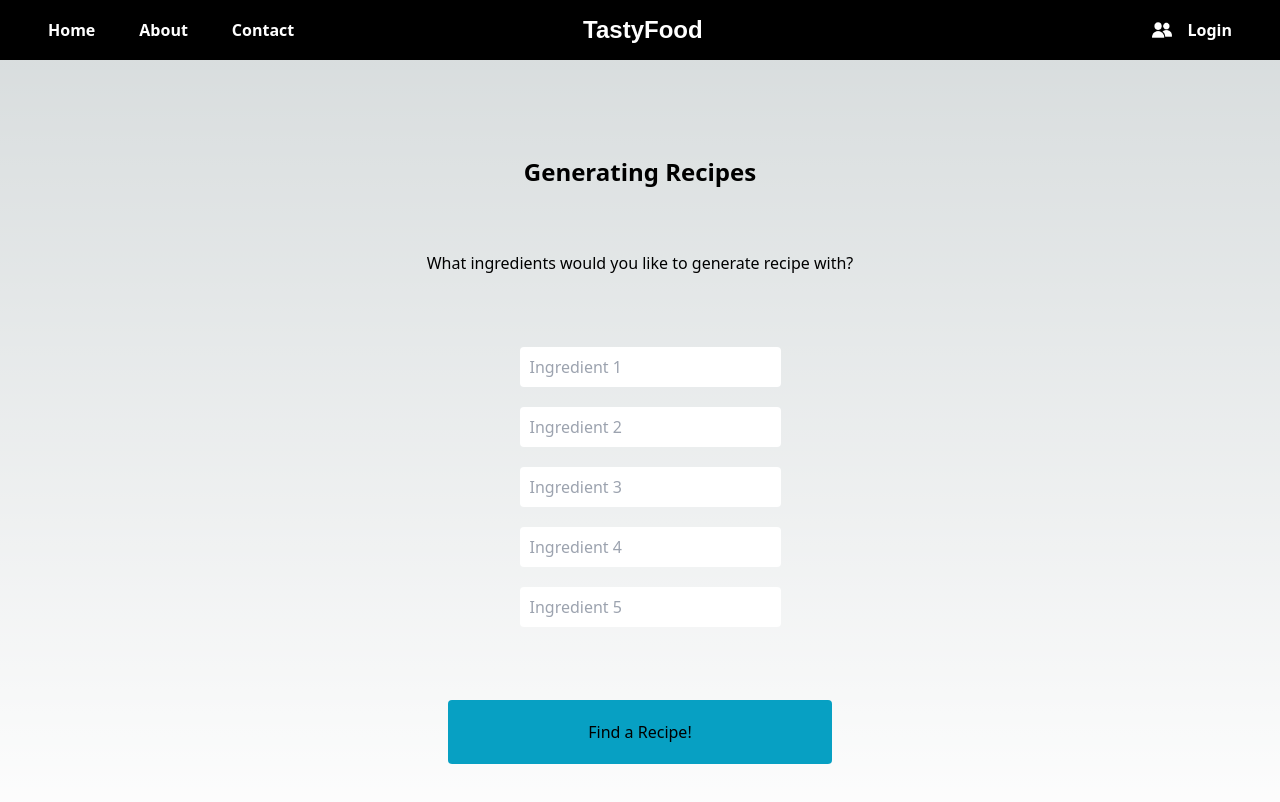
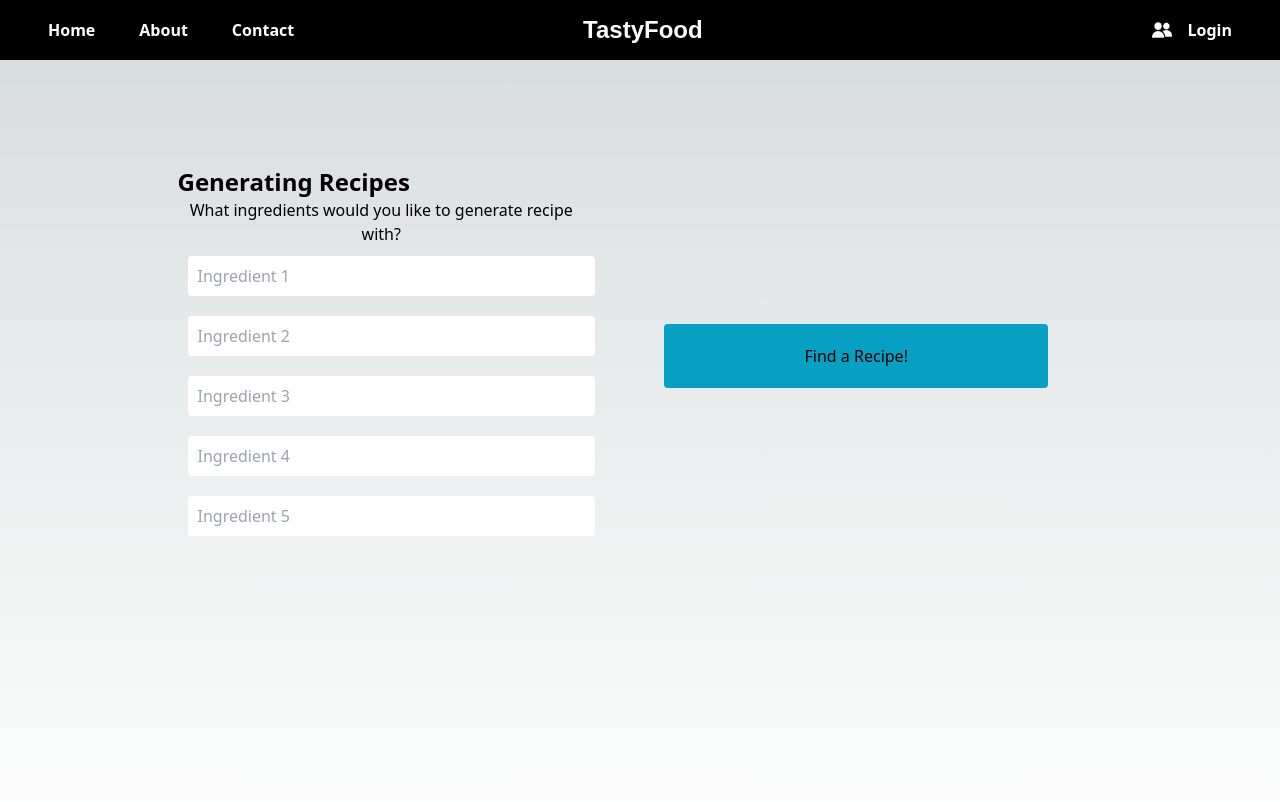
Before and after one commit to SamchenUF/CEN3031TastyFood, a Next.js app in the folder tastyfoodapp/: page /genrecipes in a window 1280 px wide. Shown: the top 802 px of the page. Built offline with nearby package versions, Linux system fonts and the light colour scheme; no server answers; a web font is replaced by a local one.

Commit message:
modified gen recipes page

```diff
--- /dev/null
+++ b/tastyfoodapp/pages/genrecipes.css
@@ -0,0 +1,55 @@
+@media only screen and (max-width: 1200px) {
+    .super-flex-container{
+        flex-direction:column!important;
+    }
+    .super-render-wrapper{
+        margin-left:0!important;
+        margin-right:0!important;
+    }
+  }
+
+.super-flex-container{
+    display: flex;
+    flex-direction: row;
+    align-items: center;
+    margin-top: 10px;
+
+}
+
+
+
+.super-generate-wrapper{
+    margin-left: 0%;
+    width: 500px;
+    margin-right: 25px;
+    align-items:center;
+
+}
+
+.super-render-wrapper{
+    margin-left: 5%;
+    margin-right:5%;
+    align-items:center;
+}
+
+.generate-wrapper{
+    display: flex;
+    flex-direction: column;
+    align-items:center;
+
+  }
+
+
+  .generate-wrapper button{
+    margin-top: 25px;
+    margin-bottom: 25px;
+  }
+
+  .message-wrapper{
+    width: 400px;
+
+  }
+
+  .render-wrapper{
+    align-items:center;
+  }
--- a/tastyfoodapp/pages/genrecipes.js
+++ b/tastyfoodapp/pages/genrecipes.js
@@ -1,6 +1,8 @@
 import React, { useState } from 'react';
 import gptCall from './/api/gptCall';
 import Layout from '@/components/layout';
+import "./genrecipes.css";
+
 
 export default function GenRecipes() {
   // State variables to manage input values
@@ -31,6 +33,8 @@ export default function GenRecipes() {
   return (
     <Layout>
     <main className="flex min-h-screen flex-col items-center justify-between p-24">
+      <div className = "super-flex-container">
+          <div className ="super-generate-wrapper">
       <h1 className="text-2xl font-bold">Generating Recipes</h1>
       <p className="text-center">What ingredients would you like to generate recipe with?</p>
       <form>
@@ -101,11 +105,24 @@ export default function GenRecipes() {
         <p></p>
         {/* Button with onClick event */}
       </form>
-      <div>
-      <button type ='button' onClick={getResponse} className="outline-sky-500 size-16 bg-custom-bluegrey hover:bg-sky-600 w-96 justify-center rounded flex items-center py-2 px-4">
-          Find a Recipe!
-      </button>
-      {message && <p>{message}</p>}
+
+      </div>
+
+
+      <div className="super-render-wrapper">
+
+        <div className="render-wrapper">
+
+      <div className = "generate-wrapper">
+        <button type ='button' onClick={getResponse} className="outline-sky-500 size-16 bg-custom-bluegrey hover:bg-sky-600 w-96 justify-center rounded flex items-center py-2 px-4">
+            Find a Recipe!
+        </button>
+        <div className="message-wrapper">
+          <span>{message && <p>{message}</p>}</span>
+        </div>
+      </div>
+      </div>
+      </div>
       </div>
     </main>
     </Layout>
--- a/tastyfoodapp/src/app/globals.css
+++ b/tastyfoodapp/src/app/globals.css
@@ -33,3 +33,8 @@ body {
     text-wrap: balance;
   }
 }
+
+
+.app{
+  height: 100vh;
+}
```
Also changed, not shown: tastyfoodapp/pages/login.js (+6 -4 lines).
